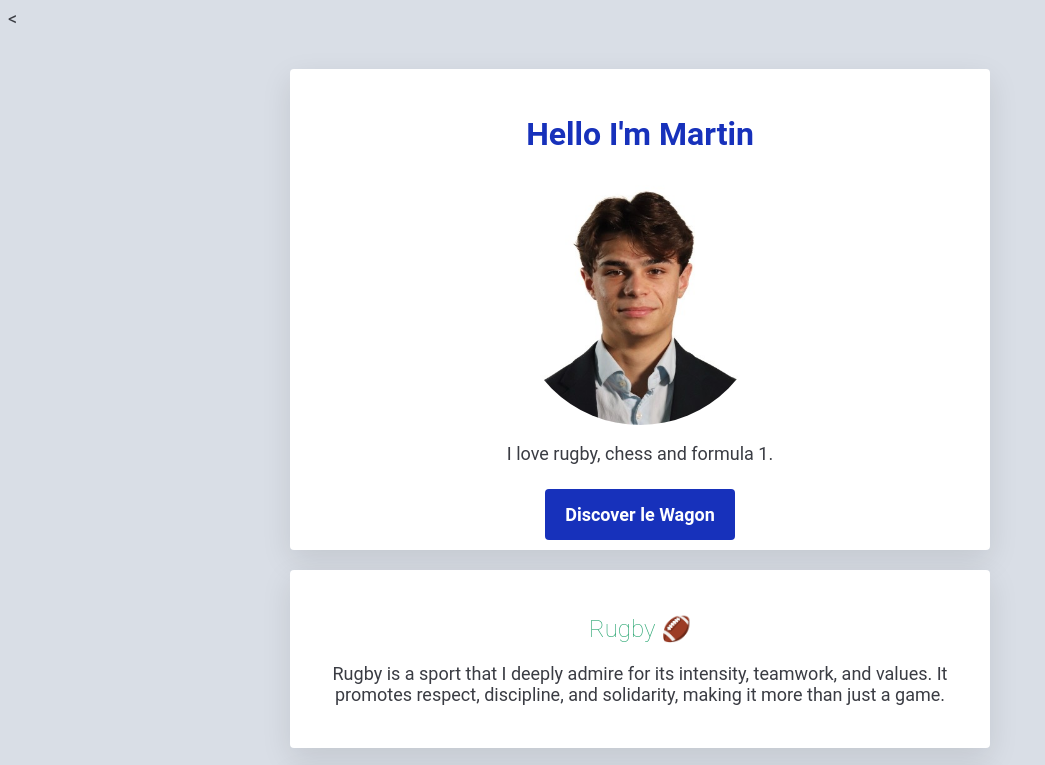
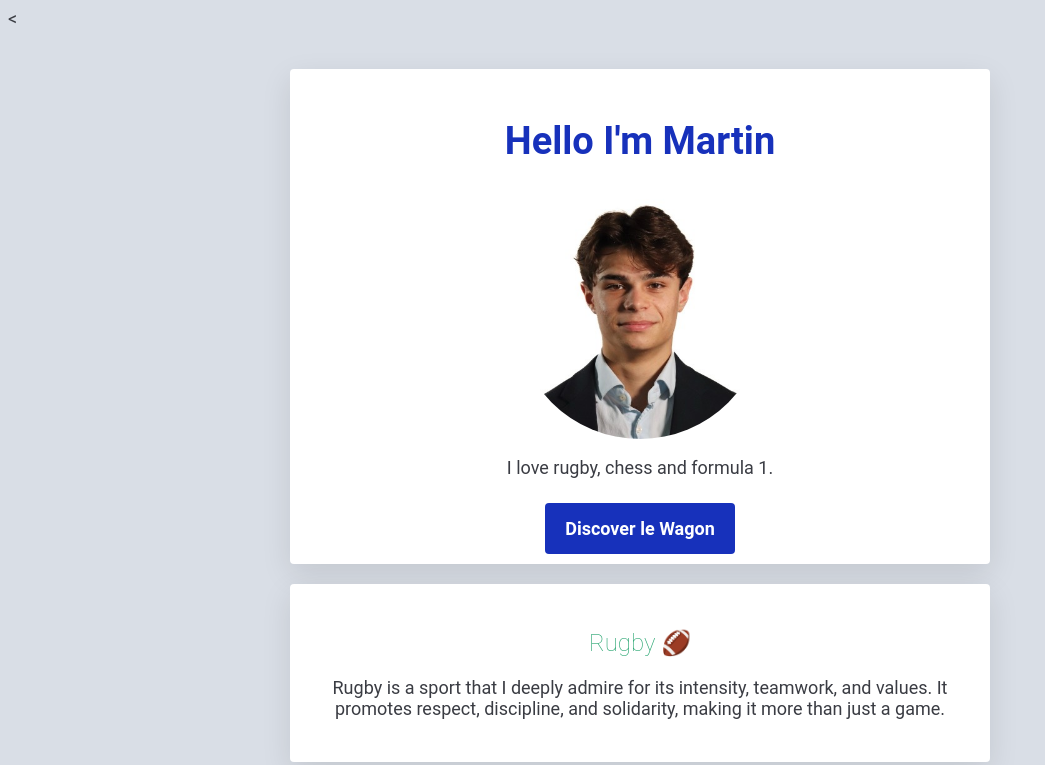
Before and after one commit to martin-weisrock/my-profile, a plain HTML site: page index.html in a window 1280 px wide. Shown: the top 765 px of the page, without its empty margins (0-1045 px from the left). Drawn offline with Linux system fonts and the light colour scheme.

Commit message:
style.css

```diff
--- a/style.css
+++ b/style.css
@@ -9,7 +9,7 @@ body {
 					}
 	h1{
 		color: rgb(23, 49, 187);
-		font-size: 32px;
+		font-size: 38px;
 						}
 
 		h2{
```
